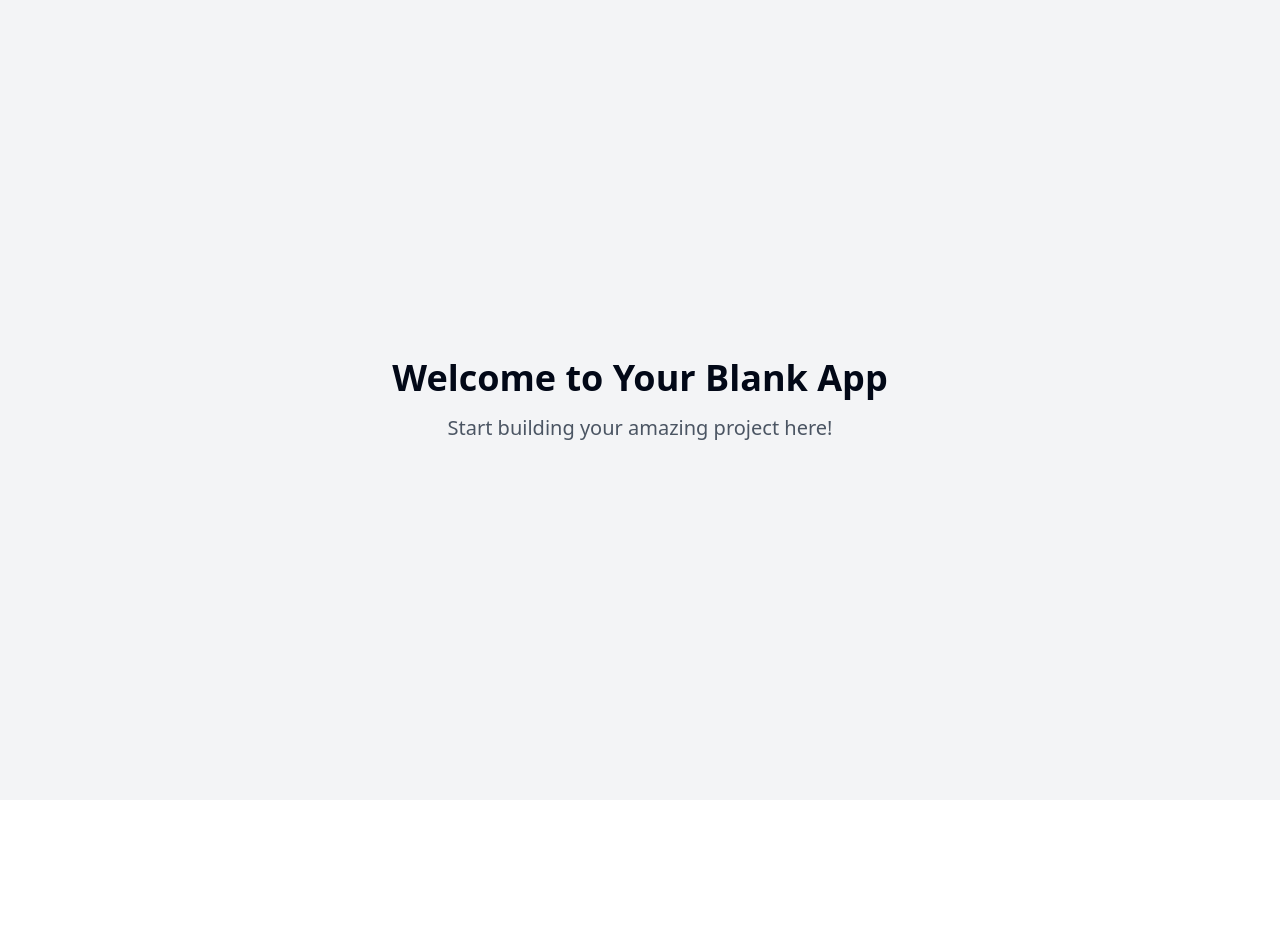
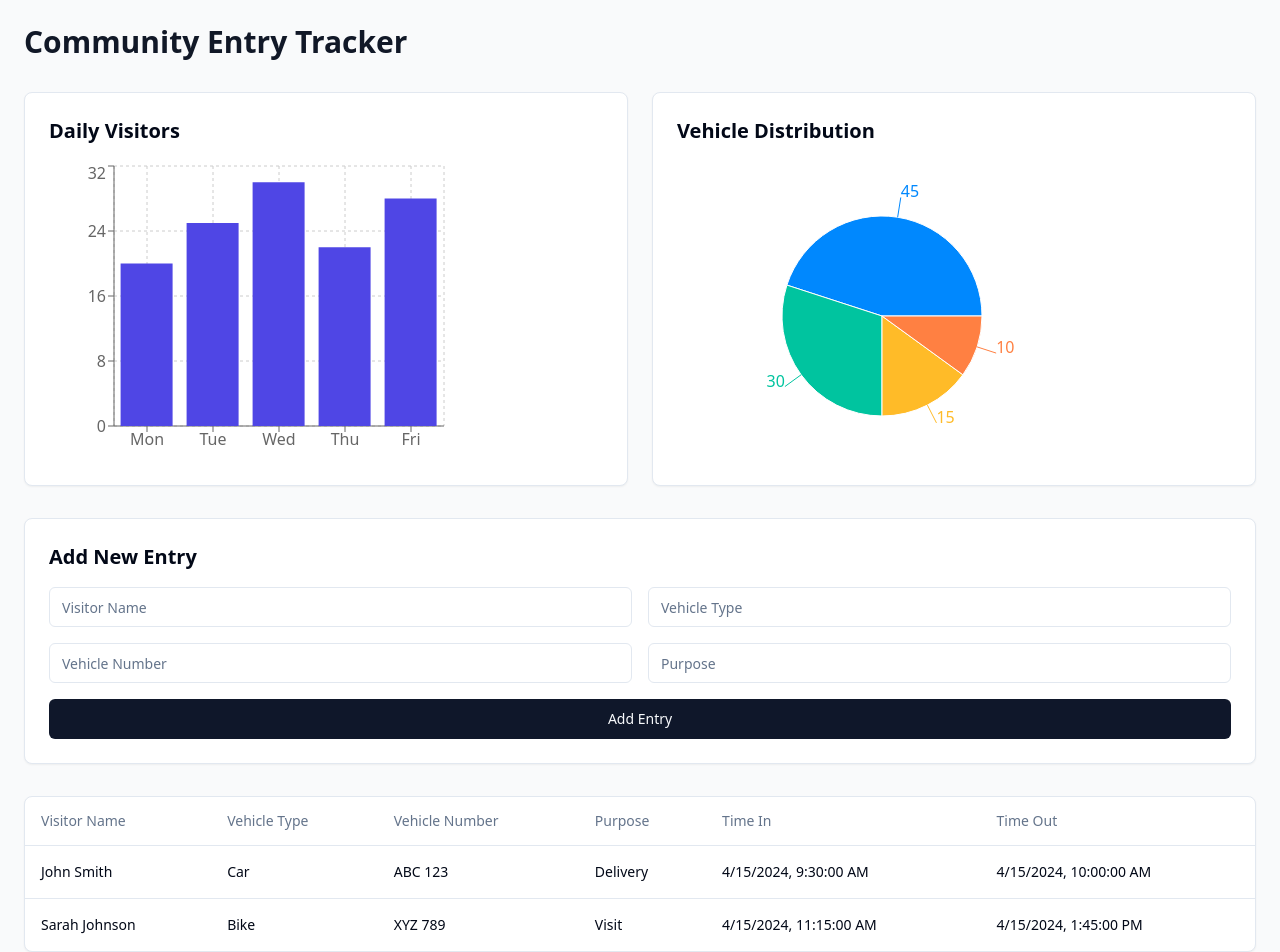
Before and after one commit to Asritha-durbha/community-entry-tracker-insights, a React (Vite) app: page / in a window 1280 px wide. Shown: the top 952 px of the page. Before the commit the page ends 800 px from the top, so only its background shows below. Built offline with nearby package versions, Linux system fonts and the light colour scheme.

Commit message:
Add visitor tracking and insights
Implement visitor tracking with vehicle details, time in/out, and generate insights.

```diff
--- a/src/pages/Index.tsx
+++ b/src/pages/Index.tsx
@@ -1,11 +1,206 @@
-// Update this page (the content is just a fallback if you fail to update the page)
+
+import { useState } from "react";
+import { Card } from "@/components/ui/card";
+import { Input } from "@/components/ui/input";
+import { Button } from "@/components/ui/button";
+import {
+  Table,
+  TableBody,
+  TableCell,
+  TableHead,
+  TableHeader,
+  TableRow,
+} from "@/components/ui/table";
+import {
+  BarChart,
+  Bar,
+  XAxis,
+  YAxis,
+  CartesianGrid,
+  Tooltip,
+  PieChart,
+  Pie,
+  Cell,
+} from "recharts";
+
+// Mock data for demonstration
+const initialEntries = [
+  {
+    id: 1,
+    visitorName: "John Smith",
+    vehicleType: "Car",
+    vehicleNumber: "ABC 123",
+    purpose: "Delivery",
+    timeIn: "2024-04-15T09:30",
+    timeOut: "2024-04-15T10:00",
+  },
+  {
+    id: 2,
+    visitorName: "Sarah Johnson",
+    vehicleType: "Bike",
+    vehicleNumber: "XYZ 789",
+    purpose: "Visit",
+    timeIn: "2024-04-15T11:15",
+    timeOut: "2024-04-15T13:45",
+  },
+];
+
+const vehicleData = [
+  { name: "Car", value: 45 },
+  { name: "Bike", value: 30 },
+  { name: "Van", value: 15 },
+  { name: "Truck", value: 10 },
+];
+
+const COLORS = ["#0088FE", "#00C49F", "#FFBB28", "#FF8042"];
 
 const Index = () => {
+  const [entries, setEntries] = useState(initialEntries);
+  const [newEntry, setNewEntry] = useState({
+    visitorName: "",
+    vehicleType: "",
+    vehicleNumber: "",
+    purpose: "",
+  });
+
+  const handleSubmit = (e: React.FormEvent) => {
+    e.preventDefault();
+    const timeIn = new Date().toISOString();
+    setEntries([
+      ...entries,
+      {
+        id: entries.length + 1,
+        ...newEntry,
+        timeIn,
+        timeOut: "",
+      },
+    ]);
+    setNewEntry({
+      visitorName: "",
+      vehicleType: "",
+      vehicleNumber: "",
+      purpose: "",
+    });
+  };
+
   return (
-    <div className="min-h-screen flex items-center justify-center bg-gray-100">
-      <div className="text-center">
-        <h1 className="text-4xl font-bold mb-4">Welcome to Your Blank App</h1>
-        <p className="text-xl text-gray-600">Start building your amazing project here!</p>
+    <div className="min-h-screen bg-gray-50 p-6">
+      <div className="max-w-7xl mx-auto">
+        <h1 className="text-3xl font-bold text-gray-900 mb-8">
+          Community Entry Tracker
+        </h1>
+
+        {/* Insights Section */}
+        <div className="grid grid-cols-1 md:grid-cols-2 gap-6 mb-8">
+          <Card className="p-6">
+            <h2 className="text-xl font-semibold mb-4">Daily Visitors</h2>
+            <BarChart width={400} height={300} data={[
+              { name: "Mon", visitors: 20 },
+              { name: "Tue", visitors: 25 },
+              { name: "Wed", visitors: 30 },
+              { name: "Thu", visitors: 22 },
+              { name: "Fri", visitors: 28 },
+            ]}>
+              <CartesianGrid strokeDasharray="3 3" />
+              <XAxis dataKey="name" />
+              <YAxis />
+              <Tooltip />
+              <Bar dataKey="visitors" fill="#4F46E5" />
+            </BarChart>
+          </Card>
+
+          <Card className="p-6">
+            <h2 className="text-xl font-semibold mb-4">Vehicle Distribution</h2>
+            <PieChart width={400} height={300}>
+              <Pie
+                data={vehicleData}
+                cx={200}
+                cy={150}
+                outerRadius={100}
+                fill="#8884d8"
+                dataKey="value"
+                label
+              >
+                {vehicleData.map((entry, index) => (
+                  <Cell key={`cell-${index}`} fill={COLORS[index % COLORS.length]} />
+                ))}
+              </Pie>
+              <Tooltip />
+            </PieChart>
+          </Card>
+        </div>
+
+        {/* New Entry Form */}
+        <Card className="p-6 mb-8">
+          <h2 className="text-xl font-semibold mb-4">Add New Entry</h2>
+          <form onSubmit={handleSubmit} className="grid grid-cols-1 md:grid-cols-2 gap-4">
+            <Input
+              placeholder="Visitor Name"
+              value={newEntry.visitorName}
+              onChange={(e) =>
+                setNewEntry({ ...newEntry, visitorName: e.target.value })
+              }
+            />
+            <Input
+              placeholder="Vehicle Type"
+              value={newEntry.vehicleType}
+              onChange={(e) =>
+                setNewEntry({ ...newEntry, vehicleType: e.target.value })
+              }
+            />
+            <Input
+              placeholder="Vehicle Number"
+              value={newEntry.vehicleNumber}
+              onChange={(e) =>
+                setNewEntry({ ...newEntry, vehicleNumber: e.target.value })
+              }
+            />
+            <Input
+              placeholder="Purpose"
+              value={newEntry.purpose}
+              onChange={(e) =>
+                setNewEntry({ ...newEntry, purpose: e.target.value })
+              }
+            />
+            <Button type="submit" className="md:col-span-2">
+              Add Entry
+            </Button>
+          </form>
+        </Card>
+
+        {/* Entries Table */}
+        <Card className="overflow-hidden">
+          <Table>
+            <TableHeader>
+              <TableRow>
+                <TableHead>Visitor Name</TableHead>
+                <TableHead>Vehicle Type</TableHead>
+                <TableHead>Vehicle Number</TableHead>
+                <TableHead>Purpose</TableHead>
+                <TableHead>Time In</TableHead>
+                <TableHead>Time Out</TableHead>
+              </TableRow>
+            </TableHeader>
+            <TableBody>
+              {entries.map((entry) => (
+                <TableRow key={entry.id}>
+                  <TableCell>{entry.visitorName}</TableCell>
+                  <TableCell>{entry.vehicleType}</TableCell>
+                  <TableCell>{entry.vehicleNumber}</TableCell>
+                  <TableCell>{entry.purpose}</TableCell>
+                  <TableCell>
+                    {new Date(entry.timeIn).toLocaleString()}
+                  </TableCell>
+                  <TableCell>
+                    {entry.timeOut
+                      ? new Date(entry.timeOut).toLocaleString()
+                      : "Active"}
+                  </TableCell>
+                </TableRow>
+              ))}
+            </TableBody>
+          </Table>
+        </Card>
       </div>
     </div>
   );
```
